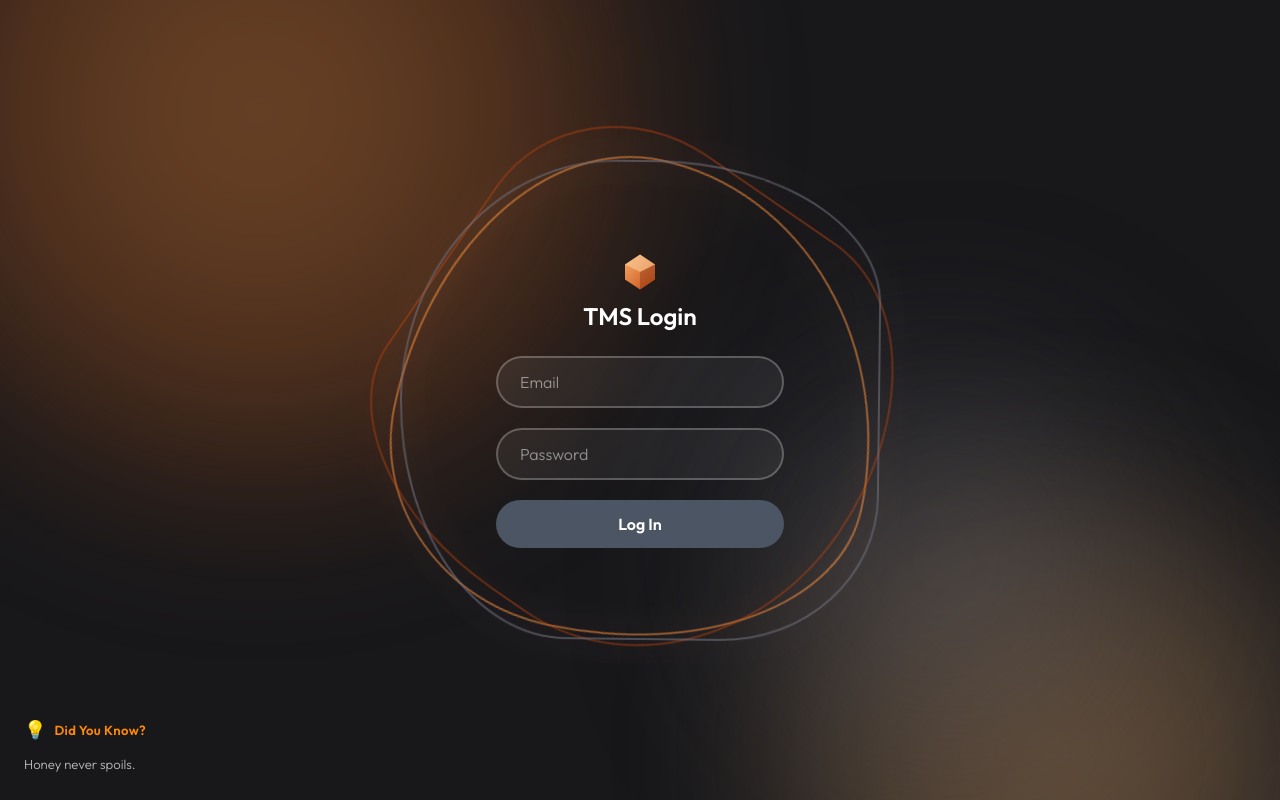
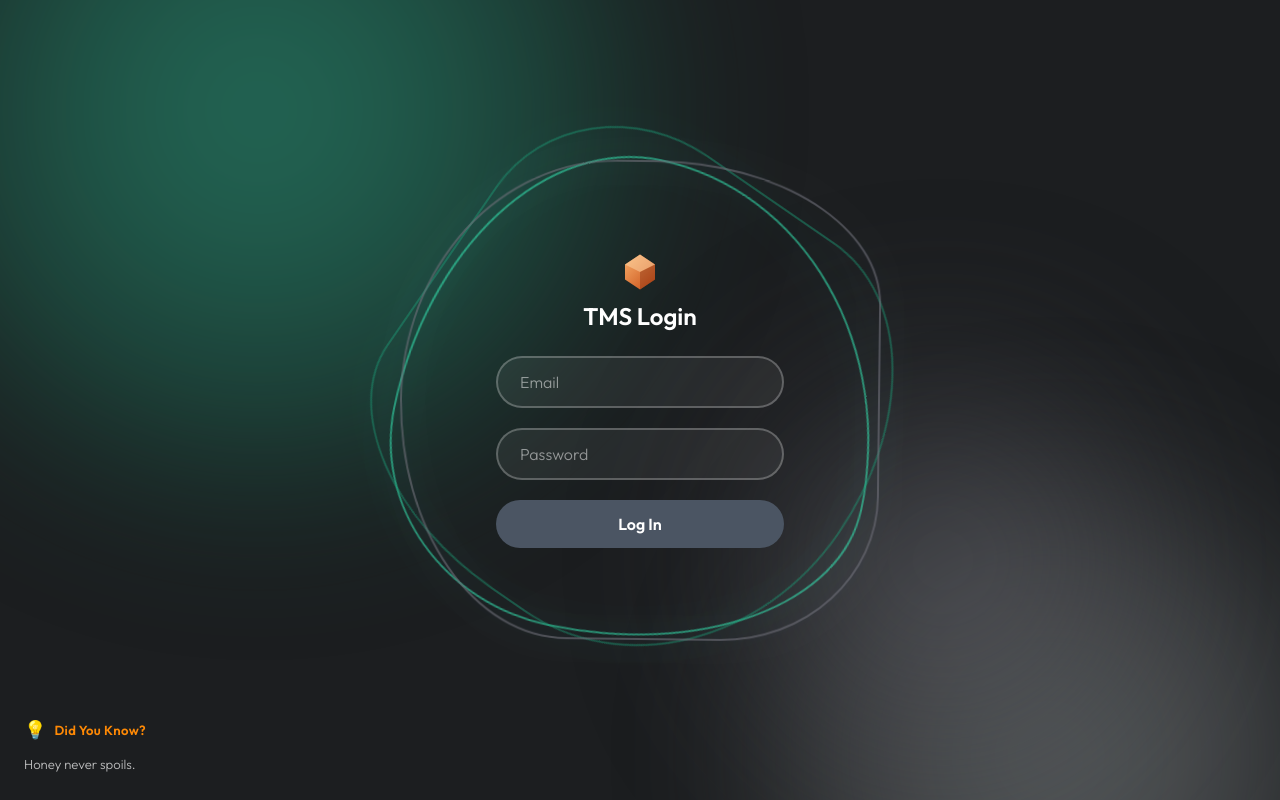
Before and after one commit to aqsashah6347/TMS-DNT, a React (Vite) app in the folder TMS Frontend/task-system/: page /login in a window 1280 px wide. Built offline with nearby package versions, Linux system fonts and the light colour scheme; no server answers.

Commit message:
Experiment: metal grey + teal (#34ebb7) color theme

```diff
--- a/TMS Frontend/task-system/src/index.css
+++ b/TMS Frontend/task-system/src/index.css
@@ -14,15 +14,15 @@
   --color-glass-border: rgba(255, 255, 255, 0.25);
   --color-glass-border-subtle: rgba(255, 255, 255, 0.12);
   --color-glass-border-bright: rgba(255, 255, 255, 0.5);
-  --color-bg: #18181b;
-  --color-dark: #ffffff;
+  --color-bg: #1c1e20;
+  --color-dark: #f4f6f6;
   --color-text-muted: rgba(255, 255, 255, 0.55);
   --color-text-subtle: rgba(255, 255, 255, 0.35);
   --color-surface: rgba(255, 255, 255, 0.04);
 
   /* Accents */
-  --color-accent-primary: #fb923c;
-  --color-accent-primary-dim: #c2410c;
+  --color-accent-primary: #34ebb7;
+  --color-accent-primary-dim: #1c9d78;
   --color-accent-violet: #b490f5;
   --color-accent-rose: #f7a8c4;
   --color-accent-amber: #ffd27f;
@@ -152,8 +152,8 @@
       linear-gradient(transparent, rgba(0, 0, 0, 0.85)),
       repeating-linear-gradient(45deg, #2a2a2a 0, #2a2a2a 1px, transparent 0, transparent 7px),
       repeating-linear-gradient(-45deg, #2a2a2a 0, #2a2a2a 1px, transparent 0, transparent 7px),
-      #101512;
-    border-bottom: 2px solid rgba(251, 146, 60, 0.35);
+      #131415;
+    border-bottom: 2px solid rgba(52, 235, 183, 0.35);
     box-shadow: 0 4px 30px rgba(0, 0, 0, 0.5);
   }
 
@@ -163,7 +163,7 @@
     overflow: hidden;
     background:
       linear-gradient(#0a0a0a, #0a0a0a) padding-box,
-      linear-gradient(#4d3a1e, #2e1a0a) border-box;
+      linear-gradient(#33393b, #1c2022) border-box;
   }
 
   .hash-nav__item {
@@ -178,7 +178,7 @@
       linear-gradient(transparent, rgba(0, 0, 0, 0.85)),
       repeating-linear-gradient(45deg, #2a2a2a 0, #2a2a2a 1px, transparent 0, transparent 7px),
       repeating-linear-gradient(-45deg, #2a2a2a 0, #2a2a2a 1px, transparent 0, transparent 7px),
-      #1a1917;
+      #1c1e1f;
     color: hsla(0, 0%, 100%, calc(0.55 + 0.45 * var(--curr)));
     transition: color 0.4s ease-out, box-shadow 0.3s ease-out;
   }
@@ -191,8 +191,8 @@
   .hash-nav__item.is-active {
     --curr: 1;
     box-shadow:
-      inset 0 0 0 1px rgba(251, 146, 60, 0.45),
-      0 0 20px -4px rgba(251, 146, 60, 0.55);
+      inset 0 0 0 1px rgba(52, 235, 183, 0.45),
+      0 0 20px -4px rgba(52, 235, 183, 0.55);
   }
 
   .hash-nav__label {
@@ -205,27 +205,27 @@
     display: block;
     font-size: 0.65rem;
     text-transform: lowercase;
-    color: hsla(25, 90%, calc(55% + (1 - var(--curr)) * 20%), calc(0.5 + 0.4 * var(--curr)));
+    color: hsla(161, 70%, calc(55% + (1 - var(--curr)) * 20%), calc(0.5 + 0.4 * var(--curr)));
     transition: color 0.4s ease-out;
   }
 
   /* Solid Container Layouts */
   .solid-card {
-    background: #1a1714;
-    border: 1px solid rgba(251, 146, 60, 0.28);
+    background: #1c1e1f;
+    border: 1px solid rgba(52, 235, 183, 0.28);
     border-radius: var(--radius-xl);
     box-shadow:
       0 8px 32px rgba(0, 0, 0, 0.45),
-      0 0 18px rgba(251, 146, 60, 0.12),
+      0 0 18px rgba(52, 235, 183, 0.12),
       inset 0 1px 0 rgba(255, 255, 255, 0.04);
     transition: all 0.3s ease;
   }
 
   .solid-card:hover {
-    border-color: rgba(251, 146, 60, 0.5);
+    border-color: rgba(52, 235, 183, 0.5);
     box-shadow:
       0 12px 36px rgba(0, 0, 0, 0.45),
-      0 0 24px rgba(251, 146, 60, 0.22);
+      0 0 24px rgba(52, 235, 183, 0.22);
   }
 
   /* Animated Drift Canvas Blobs */
@@ -248,7 +248,7 @@
   .scene__blob--1 {
     width: 700px;
     height: 700px;
-    background: radial-gradient(circle, #fb923c, #431407);
+    background: radial-gradient(circle, #34ebb7, #0b1f19);
     top: -200px;
     left: -150px;
     --dur: 22s;
@@ -257,7 +257,7 @@
   .scene__blob--2 {
     width: 600px;
     height: 600px;
-    background: radial-gradient(circle, #fdba74, #27272a);
+    background: radial-gradient(circle, #c4c9cb, #26282a);
     bottom: -200px;
     right: -100px;
     --dur: 17s;
@@ -383,14 +383,14 @@
   }
 
   .glass-btn--primary {
-    background: linear-gradient(135deg, rgba(251, 146, 60, 0.55) 0%, rgba(194, 65, 12, 0.55) 100%);
-    border: 1px solid rgba(251, 146, 60, 0.5);
-    box-shadow: 0 4px 24px rgba(251, 146, 60, 0.3), var(--reflection-inner);
+    background: linear-gradient(135deg, rgba(52, 235, 183, 0.55) 0%, rgba(28, 157, 120, 0.55) 100%);
+    border: 1px solid rgba(52, 235, 183, 0.5);
+    box-shadow: 0 4px 24px rgba(52, 235, 183, 0.3), var(--reflection-inner);
   }
 
   .glass-btn--primary:hover {
-    background: linear-gradient(135deg, rgba(251, 146, 60, 0.75) 0%, rgba(194, 65, 12, 0.75) 100%);
-    box-shadow: 0 8px 36px rgba(251, 146, 60, 0.5), var(--reflection-inner);
+    background: linear-gradient(135deg, rgba(52, 235, 183, 0.75) 0%, rgba(28, 157, 120, 0.75) 100%);
+    box-shadow: 0 8px 36px rgba(52, 235, 183, 0.5), var(--reflection-inner);
     transform: translateY(-2px);
   }
 
@@ -435,8 +435,8 @@
   }
 
   .glass-badge--primary {
-    background: rgba(251, 146, 60, 0.2);
-    border: 1px solid rgba(251, 146, 60, 0.4);
+    background: rgba(52, 235, 183, 0.2);
+    border: 1px solid rgba(52, 235, 183, 0.4);
     color: var(--color-accent-primary);
   }
 
@@ -502,9 +502,9 @@
   .glass-input:focus,
   .glass-textarea:focus,
   .glass-select:focus {
-    border-color: rgba(251, 146, 60, 0.6);
+    border-color: rgba(52, 235, 183, 0.6);
     background: var(--color-glass-white-md);
-    box-shadow: 0 0 0 3px rgba(251, 146, 60, 0.15), var(--shadow-glass);
+    box-shadow: 0 0 0 3px rgba(52, 235, 183, 0.15), var(--shadow-glass);
   }
 
   .glass-textarea {
@@ -516,7 +516,7 @@
   .glass-dropdown-menu {
     border-radius: var(--radius-lg);
     padding: var(--spacing-2xs);
-    background: rgba(15, 25, 20, 0.85);
+    background: rgba(20, 22, 23, 0.85);
     backdrop-filter: var(--blur-lg);
     -webkit-backdrop-filter: var(--blur-lg);
     border: 1px solid var(--color-glass-border);
@@ -581,9 +581,9 @@
   }
 
   .glass-switch-label input:checked + .glass-switch-track {
-    background: rgba(251, 146, 60, 0.3);
-    border-color: rgba(251, 146, 60, 0.65);
-    box-shadow: 0 0 14px rgba(251, 146, 60, 0.22), var(--reflection-inner);
+    background: rgba(52, 235, 183, 0.3);
+    border-color: rgba(52, 235, 183, 0.65);
+    box-shadow: 0 0 14px rgba(52, 235, 183, 0.22), var(--reflection-inner);
   }
 
   .glass-switch-label input:checked + .glass-switch-track .glass-switch-thumb {
@@ -612,7 +612,7 @@
   margin: 0 16px;   /* fallback in case Tailwind's mx-4 isn't compiling */
   max-height: 90vh;
   overflow-y: auto;
-  background: rgba(24, 16, 10, 0.92);
+  background: rgba(22, 24, 25, 0.92);
   border: 1px solid rgba(255, 255, 255, 0.14);
   box-shadow: 0 32px 80px rgba(0, 0, 0, 0.55), 0 8px 24px rgba(0, 0, 0, 0.35), inset 0 1px 0 rgba(255, 255, 255, 0.1);
   backdrop-filter: var(--blur-lg);
@@ -714,15 +714,15 @@
 
   .login-ring i:nth-child(1) {
     animation: var(--animate-ring-spin);
-    border-color: rgba(251, 146, 60, 0.55);
-    filter: drop-shadow(0 0 16px rgba(251, 146, 60, 0.35));
+    border-color: rgba(52, 235, 183, 0.55);
+    filter: drop-shadow(0 0 16px rgba(52, 235, 183, 0.35));
   }
 
   .login-ring i:nth-child(2) {
     border-radius: 41% 44% 56% 59% / 38% 62% 63% 37%;
     animation: ring-spin 5s linear infinite;
-    border-color: rgba(194, 65, 12, 0.45);
-    filter: drop-shadow(0 0 16px rgba(194, 65, 12, 0.3));
+    border-color: rgba(28, 157, 120, 0.45);
+    filter: drop-shadow(0 0 16px rgba(28, 157, 120, 0.3));
   }
 
   .login-ring i:nth-child(3) {
@@ -733,13 +733,13 @@
   }
 
   .login-ring:hover i:nth-child(1) {
-    border-color: #fdba74;
-    filter: drop-shadow(0 0 25px #fdba74);
+    border-color: #8ff5d9;
+    filter: drop-shadow(0 0 25px #8ff5d9);
   }
 
   .login-ring:hover i:nth-child(2) {
-    border-color: #fb923c;
-    filter: drop-shadow(0 0 25px #fb923c);
+    border-color: #34ebb7;
+    filter: drop-shadow(0 0 25px #34ebb7);
   }
 
   .login-ring:hover i:nth-child(3) {
@@ -764,9 +764,9 @@
   }
 
   .login-pill-input:focus {
-    border-color: rgba(251, 146, 60, 0.7);
+    border-color: rgba(52, 235, 183, 0.7);
     background: rgba(255, 255, 255, 0.1);
-    box-shadow: 0 0 0 4px rgba(251, 146, 60, 0.15);
+    box-shadow: 0 0 0 4px rgba(52, 235, 183, 0.15);
   }
 
   .login-signin-btn {
@@ -776,19 +776,19 @@
   }
 
   .login-signin-btn:hover {
-    background: #f97316;
-    border-color: #f97316;
+    background: #17b88e;
+    border-color: #17b88e;
     transform: translateY(-1px);
-    box-shadow: 0 8px 20px rgba(249, 115, 22, 0.35);
+    box-shadow: 0 8px 20px rgba(23, 184, 142, 0.35);
   }
 
   .login-signin-btn:active {
-    background: #ea580c;
+    background: #0f9c78;
     transform: scale(0.98);
   }
 
   .login-signin-btn:focus-visible {
-    outline: 2px solid #fb923c;
+    outline: 2px solid #34ebb7;
     outline-offset: 2px;
   }
 
@@ -805,8 +805,8 @@
   .calendar-widget {
     overflow: hidden;
     border-radius: 24px;
-    background: #18181b;
-    border: 1px solid rgba(251, 146, 60, 0.22);
+    background: #1c1e20;
+    border: 1px solid rgba(52, 235, 183, 0.22);
     width: 100%;
     box-shadow: inset 0 1px 0 rgba(255, 255, 255, 0.03), 0 20px 40px rgba(0, 0, 0, 0.35);
   }
@@ -818,7 +818,7 @@
     padding: 10px 14px;
     position: relative;
     overflow: hidden;
-    background: linear-gradient(135deg, rgba(194, 65, 12, 0.55) 0%, rgba(234, 88, 12, 0.45) 40%, rgba(251, 146, 60, 0.35) 100%);
+    background: linear-gradient(135deg, rgba(28, 157, 120, 0.55) 0%, rgba(23, 184, 142, 0.45) 40%, rgba(52, 235, 183, 0.35) 100%);
     backdrop-filter: var(--blur-md);
     -webkit-backdrop-filter: var(--blur-md);
     border-bottom: 1px solid var(--color-glass-border);
@@ -866,7 +866,7 @@
   .tms-calendar .react-calendar__navigation button {
     border: none;
     background: transparent;
-    color: #fb923c;
+    color: #34ebb7;
     min-width: 26px;
     height: 26px;
     border-radius: 50%;
@@ -886,7 +886,7 @@
   }
 
   .tms-calendar .react-calendar__month-view__weekdays__weekday {
-    color: #fdba74;
+    color: #8ff5d9;
     font-size: 15px;
     font-weight: 700;
     text-transform: uppercase;
@@ -910,28 +910,28 @@
   }
 
   .tms-calendar .react-calendar__tile:hover {
-    background: rgba(251, 146, 60, 0.18);
+    background: rgba(52, 235, 183, 0.18);
     transform: scale(1.08);
-    box-shadow: 0 0 14px rgba(251, 146, 60, 0.25);
+    box-shadow: 0 0 14px rgba(52, 235, 183, 0.25);
   }
 
   .tms-calendar .react-calendar__tile--now {
     background: transparent !important;
-    border: 2px solid #fb923c;
-    color: #fb923c;
+    border: 2px solid #34ebb7;
+    color: #34ebb7;
     font-weight: 700;
   }
 
   .tms-calendar .react-calendar__tile--active {
-    background: #fb923c !important;
-    color: #18181b !important;
+    background: #34ebb7 !important;
+    color: #14201c !important;
     font-weight: 700;
-    box-shadow: 0 0 18px rgba(251, 146, 60, 0.45);
+    box-shadow: 0 0 18px rgba(52, 235, 183, 0.45);
   }
 
   .tms-calendar .react-calendar__tile--active:hover {
-    background: #fdba74 !important;
-    color: #18181b !important;
+    background: #8ff5d9 !important;
+    color: #14201c !important;
   }
 
   .tms-calendar .react-calendar__month-view__days__day--neighboringMonth {
@@ -958,8 +958,8 @@
   .progress-fill {
     height: 100%;
     border-radius: var(--radius-full);
-    background: linear-gradient(90deg, #fb923c, #f97316);
-    box-shadow: 0 0 12px rgba(251, 146, 60, 0.5);
+    background: linear-gradient(90deg, #34ebb7, #17b88e);
+    box-shadow: 0 0 12px rgba(52, 235, 183, 0.5);
     transition: width 0.6s var(--ease-glass);
   }
 
@@ -975,9 +975,9 @@
 
   .priority-pill--critical,
   .priority-pill--high {
-    background: rgba(251, 146, 60, 0.18);
-    color: #fb923c;
-    border: 1px solid rgba(251, 146, 60, 0.4);
+    background: rgba(52, 235, 183, 0.18);
+    color: #34ebb7;
+    border: 1px solid rgba(52, 235, 183, 0.4);
   }
 
   .priority-pill--medium {
@@ -1019,8 +1019,8 @@
   }
 
   .dot-row__dot--amber {
-    background: #fb923c;
-    box-shadow: 0 0 8px rgba(251, 146, 60, 0.7);
+    background: #34ebb7;
+    box-shadow: 0 0 8px rgba(52, 235, 183, 0.7);
   }
 
   .dot-row__dot--red {
@@ -1058,7 +1058,7 @@
     gap: 4px;
     font-size: 0.78rem;
     font-weight: 500;
-    color: #fb923c;
+    color: #34ebb7;
     background: none;
     border: none;
     cursor: pointer;
@@ -1097,7 +1097,7 @@
   .quick-action-btn:hover {
     transform: translateY(-2px);
     background: rgba(255, 255, 255, 0.07);
-    border-color: rgba(251, 146, 60, 0.4);
+    border-color: rgba(52, 235, 183, 0.4);
   }
 
   .quick-action-btn__icon {
@@ -1156,14 +1156,14 @@
 
   /* Accessibility Contrast Enhancements */
   .task-card {
-    background: rgba(42, 36, 30, 0.6);
+    background: rgba(36, 38, 40, 0.6);
     backdrop-filter: var(--blur-sm);
     -webkit-backdrop-filter: var(--blur-sm);
     border: 1px solid rgba(255, 255, 255, 0.1);
   }
 
   .task-card.glass-card-hover:hover {
-    background: rgba(52, 44, 36, 0.72);
+    background: rgba(46, 49, 51, 0.72);
   }
 
   .status-badge {
@@ -1180,5 +1180,5 @@
   .glass-badge--danger { color: #fca5a5; }
   .glass-badge--amber { color: #fde68a; }
   .glass-badge--violet { color: #d8c4fb; }
-  .glass-badge--primary { color: #fed7aa; }
+  .glass-badge--primary { color: #a7f3de; }
 }
```
